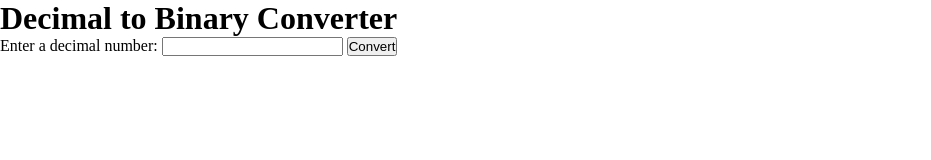
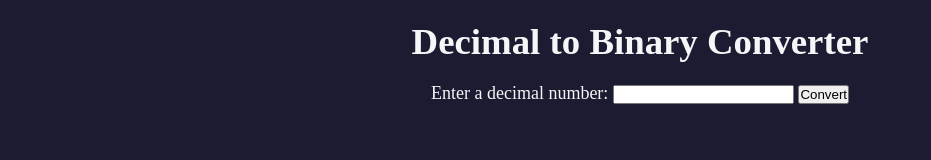
Before and after one commit to Zuwairanajma/Freecodecamp-New-curriculum-4-JS-Data-Structures-Projects, a plain HTML site: page Decimal-Binary-Converter/index.html in a window 1280 px wide. Shown: the whole page, without its empty margins (0-931 px from the left). Drawn offline with Linux system fonts and the light colour scheme.

Commit message:
Add styles to h1 elements

```diff
--- a/Decimal-Binary-Converter/styles.css
+++ b/Decimal-Binary-Converter/styles.css
@@ -11,3 +11,20 @@
   --dark-blue: #1b1b32;
   --orange: #f1be32;
 }
+
+body {
+  background-color: var(--dark-blue);
+  font-family: "Times New Roman", Times, serif;
+  font-size: 18px;
+  color: var(--light-grey);
+  padding: 0 15px;
+  display: flex;
+  flex-direction: column;
+  align-items: center;
+}
+
+h1 {
+  text-align: center;
+  font-size: 2.3rem;
+  margin: 20px 0;
+}
```
